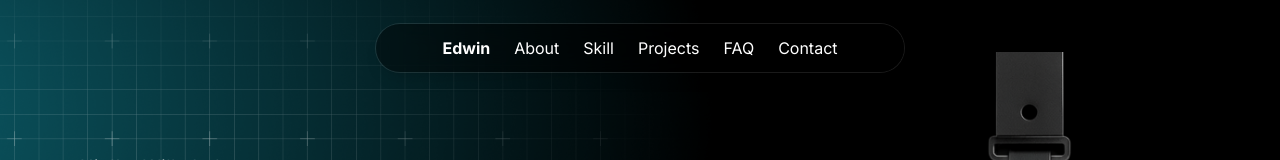
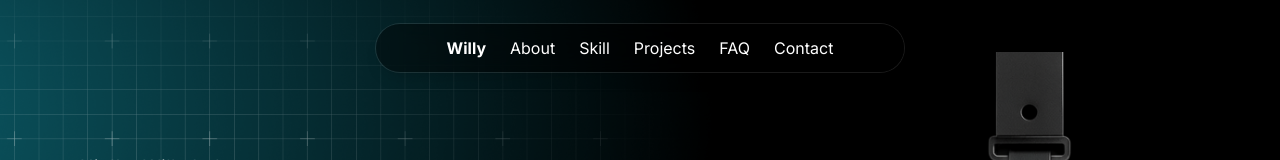
Before and after one commit to willyindra50/Company-profile, a Next.js app: page / in a window 1280 px wide. Shown: the top 160 px of the page. Built offline with nearby package versions, Linux system fonts and the light colour scheme.

Commit message:
update: improve navbar UI & logic

```diff
--- a/src/components/Navbar.tsx
+++ b/src/components/Navbar.tsx
@@ -36,7 +36,7 @@ export default function Navbar() {
           className='font-bold cursor-pointer'
           onClick={() => handleScroll('hero')}
         >
-          Edwin
+          Willy
         </span>
         <span
           className='cursor-pointer hover:text-gray-300'
@@ -90,7 +90,7 @@ export default function Navbar() {
             className='font-bold text-lg cursor-pointer'
             onClick={() => handleScroll('hero')}
           >
-            Edwin
+            Willy
           </span>
           <button onClick={() => setOpen(true)}>
             <Menu className='w-7 h-7' />
```
